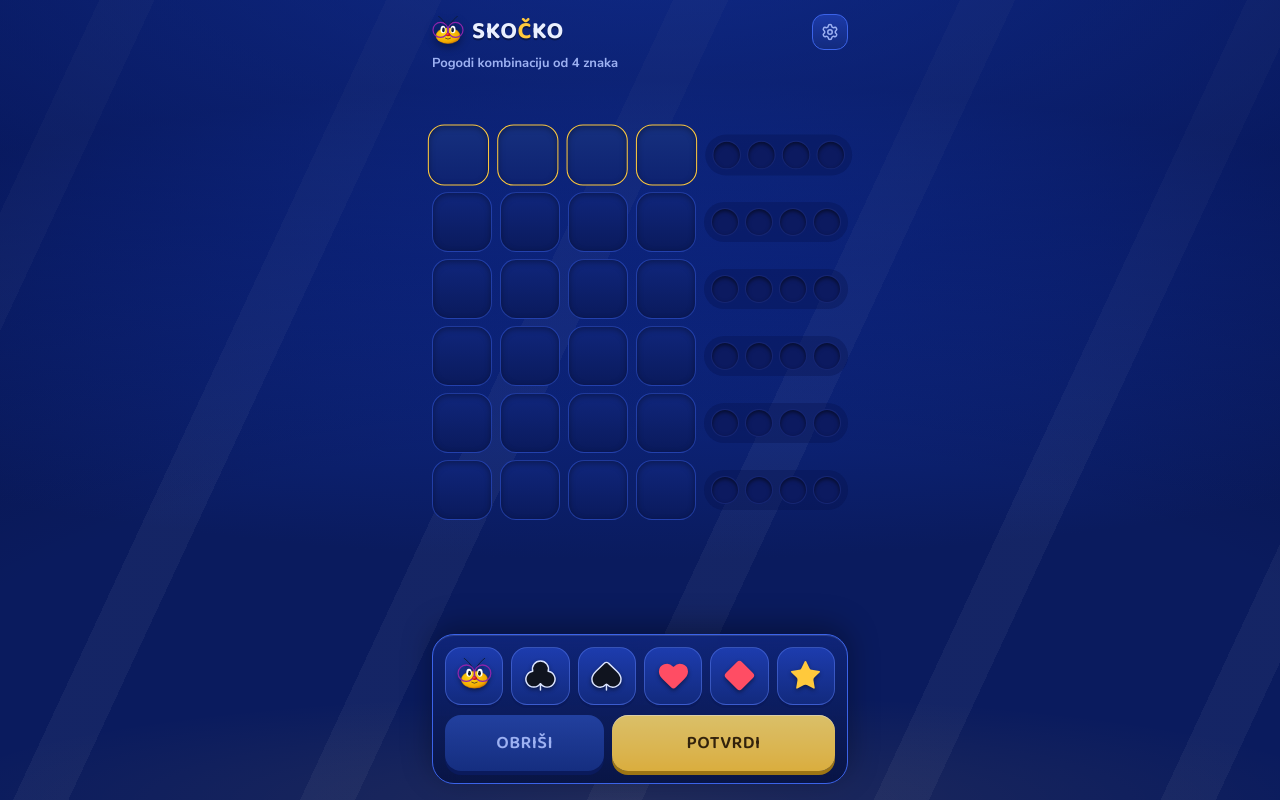
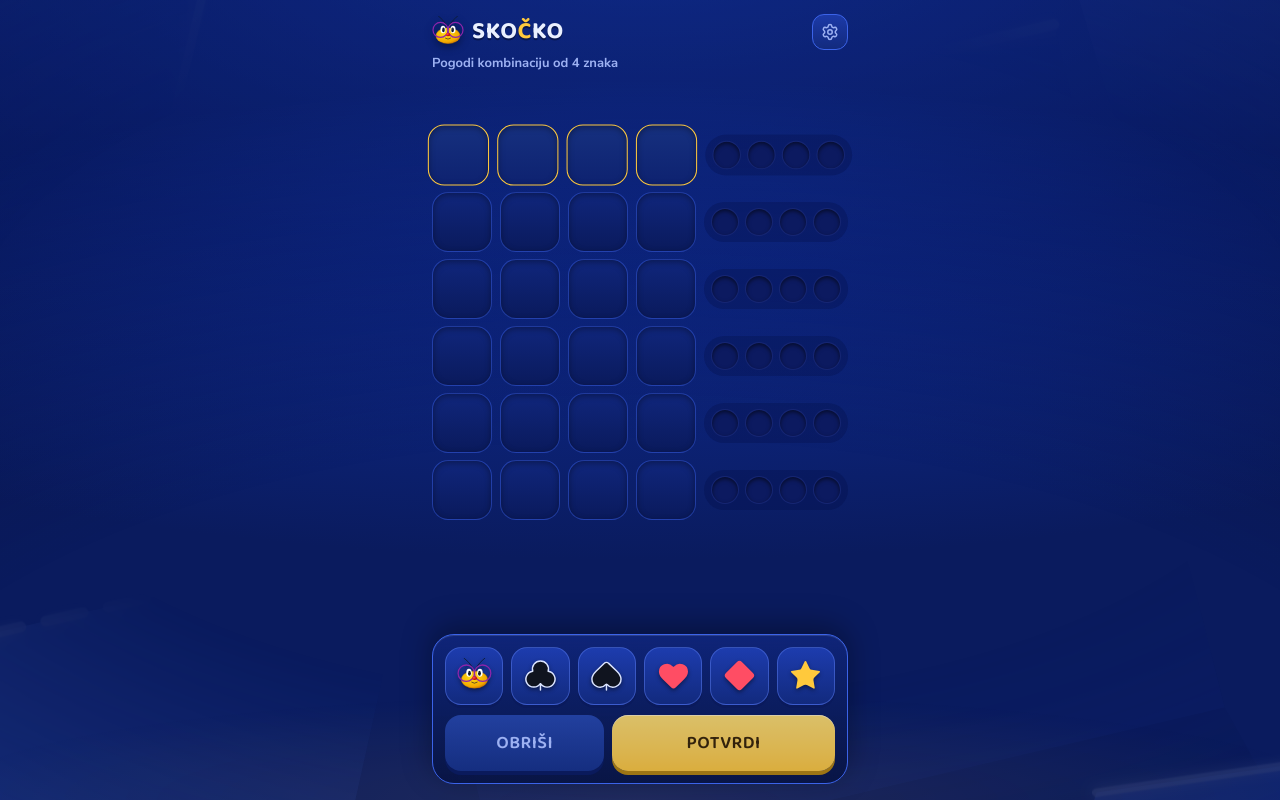
Before and after one commit to fvitas/skocko, a React (Vite) app: page / in a window 1280 px wide. Built offline with nearby package versions, Linux system fonts and the light colour scheme.

Commit message:
feat: geometric shards stage background

```diff
--- a/src/App.tsx
+++ b/src/App.tsx
@@ -5,6 +5,7 @@ import { SymbolIcon } from './components/SymbolIcon'
 import { ResultPanel } from './components/ResultPanel'
 import { SolutionRow } from './components/SolutionRow'
 import { SettingsSheet } from './components/SettingsSheet'
+import { StageShards } from './components/StageShards'
 import { SymbolTray } from './components/SymbolTray'
 import { CODE_LENGTH, MAX_ATTEMPTS, TIMER_SECONDS, evaluateGuess, randomSecret } from './game/logic'
 import type { GameSymbol, Guess } from './game/logic'
@@ -104,7 +105,7 @@ export function App() {
 
   return (
     <div className="relative min-h-dvh overflow-hidden bg-[radial-gradient(120%_80%_at_50%_-10%,#1a47d6,#0e2a8f_55%,#0a1b5e)] font-body text-ink">
-      <div className="pointer-events-none absolute inset-0 bg-[repeating-linear-gradient(115deg,transparent_0_90px,rgba(255,255,255,0.045)_90px_140px,transparent_140px_260px)]" />
+      <StageShards />
       <div className="pointer-events-none absolute inset-0 bg-[radial-gradient(120%_100%_at_50%_110%,transparent_55%,rgba(2,6,40,0.45))]" />
       <div className="pointer-events-none absolute inset-x-0 bottom-0 h-64 bg-[radial-gradient(80%_60%_at_50%_100%,rgba(255,201,60,0.09),transparent_70%)]" />
       <div className="relative mx-auto flex h-dvh max-w-md flex-col">
--- /dev/null
+++ b/src/components/StageShards.tsx
@@ -0,0 +1,73 @@
+// Slagalica-intro style faceted slabs with LED edge strips, kept subtle behind the board
+export function StageShards() {
+  return (
+    <svg
+      viewBox="0 0 390 620"
+      preserveAspectRatio="xMidYMid slice"
+      className="pointer-events-none absolute inset-0 h-full w-full opacity-[0.15] mask-[radial-gradient(90%_72%_at_50%_45%,transparent_58%,black_94%)]"
+      aria-hidden="true"
+    >
+      <defs>
+        <linearGradient id="stage-light" x1="0" y1="0" x2="1" y2="1">
+          <stop offset="0%" stopColor="#9dc0ff" />
+          <stop offset="55%" stopColor="#5e92ff" />
+          <stop offset="100%" stopColor="#3b6ae0" />
+        </linearGradient>
+        <linearGradient id="stage-mid" x1="0" y1="0" x2="1" y2="1">
+          <stop offset="0%" stopColor="#6d9cff" />
+          <stop offset="55%" stopColor="#3b6ae0" />
+          <stop offset="100%" stopColor="#1e44c0" />
+        </linearGradient>
+        <linearGradient id="stage-deep" x1="0" y1="0" x2="1" y2="1">
+          <stop offset="0%" stopColor="#3f6ee8" />
+          <stop offset="100%" stopColor="#142e9a" />
+        </linearGradient>
+        <linearGradient id="stage-dark" x1="0" y1="0" x2="1" y2="1">
+          <stop offset="0%" stopColor="#2a52d0" />
+          <stop offset="100%" stopColor="#0e2178" />
+        </linearGradient>
+        <linearGradient id="stage-ext" x1="0" y1="0" x2="0" y2="1">
+          <stop offset="0%" stopColor="#0a1750" />
+          <stop offset="100%" stopColor="#040a28" />
+        </linearGradient>
+        <filter id="stage-glow" x="-40%" y="-40%" width="180%" height="180%">
+          <feGaussianBlur stdDeviation="1.6" result="blur" />
+          <feMerge>
+            <feMergeNode in="blur" />
+            <feMergeNode in="SourceGraphic" />
+          </feMerge>
+        </filter>
+      </defs>
+      {/* whole composition scaled up so facets stay large on small screens */}
+      <g transform="translate(195 310) scale(1.3) translate(-195 -310)">
+      <polygon points="102,94 -38,124 -28,142 112,112" fill="url(#stage-ext)" />
+      <polygon points="-28,-20 152,-42 102,94 -38,124" fill="url(#stage-mid)" />
+      <polygon points="242,192 92,122 104,140 254,210" fill="url(#stage-ext)" />
+      <polygon points="122,-12 302,38 242,192 92,122" fill="url(#stage-light)" />
+      <polygon points="312,-32 432,-12 422,152 332,92" fill="url(#stage-deep)" />
+      <polygon points="332,92 422,152 434,168 344,108" fill="url(#stage-ext)" />
+      <polygon points="282,162 422,222 332,332" fill="url(#stage-mid)" />
+      <polygon points="-42,152 112,132 72,302 -52,332" fill="url(#stage-deep)" />
+      <polygon points="72,302 -52,332 -44,348 80,318" fill="url(#stage-ext)" />
+      <polygon points="332,382 162,422 172,440 342,400" fill="url(#stage-ext)" />
+      <polygon points="122,262 292,222 332,382 162,422" fill="url(#stage-dark)" />
+      <polygon points="-32,382 142,342 102,522 -42,542" fill="url(#stage-mid)" />
+      <polygon points="302,402 442,382 432,602 252,562" fill="url(#stage-deep)" />
+      <polygon points="92,482 282,452 322,642 62,662" fill="url(#stage-dark)" />
+      <polygon points="202,122 262,92 242,172" fill="url(#stage-light)" />
+      <g stroke="#e8f2ff" fill="none" strokeLinecap="round" filter="url(#stage-glow)">
+        <line x1="152" y1="-42" x2="102" y2="94" strokeWidth="2.5" opacity="0.9" strokeDasharray="9 6" />
+        <line x1="122" y1="-12" x2="302" y2="38" strokeWidth="2.5" opacity="0.95" />
+        <line x1="302" y1="38" x2="242" y2="192" strokeWidth="2" opacity="0.6" />
+        <line x1="282" y1="162" x2="422" y2="222" strokeWidth="2.5" opacity="0.85" strokeDasharray="9 6" />
+        <line x1="112" y1="132" x2="72" y2="302" strokeWidth="2" opacity="0.5" />
+        <line x1="122" y1="262" x2="292" y2="222" strokeWidth="2.5" opacity="0.8" />
+        <line x1="-32" y1="382" x2="142" y2="342" strokeWidth="2.5" opacity="0.7" strokeDasharray="9 6" />
+        <line x1="302" y1="402" x2="442" y2="382" strokeWidth="2" opacity="0.6" />
+        <line x1="92" y1="482" x2="282" y2="452" strokeWidth="2.5" opacity="0.75" strokeDasharray="9 6" />
+        <line x1="202" y1="122" x2="262" y2="92" strokeWidth="2" opacity="0.9" />
+      </g>
+      </g>
+    </svg>
+  )
+}
```
